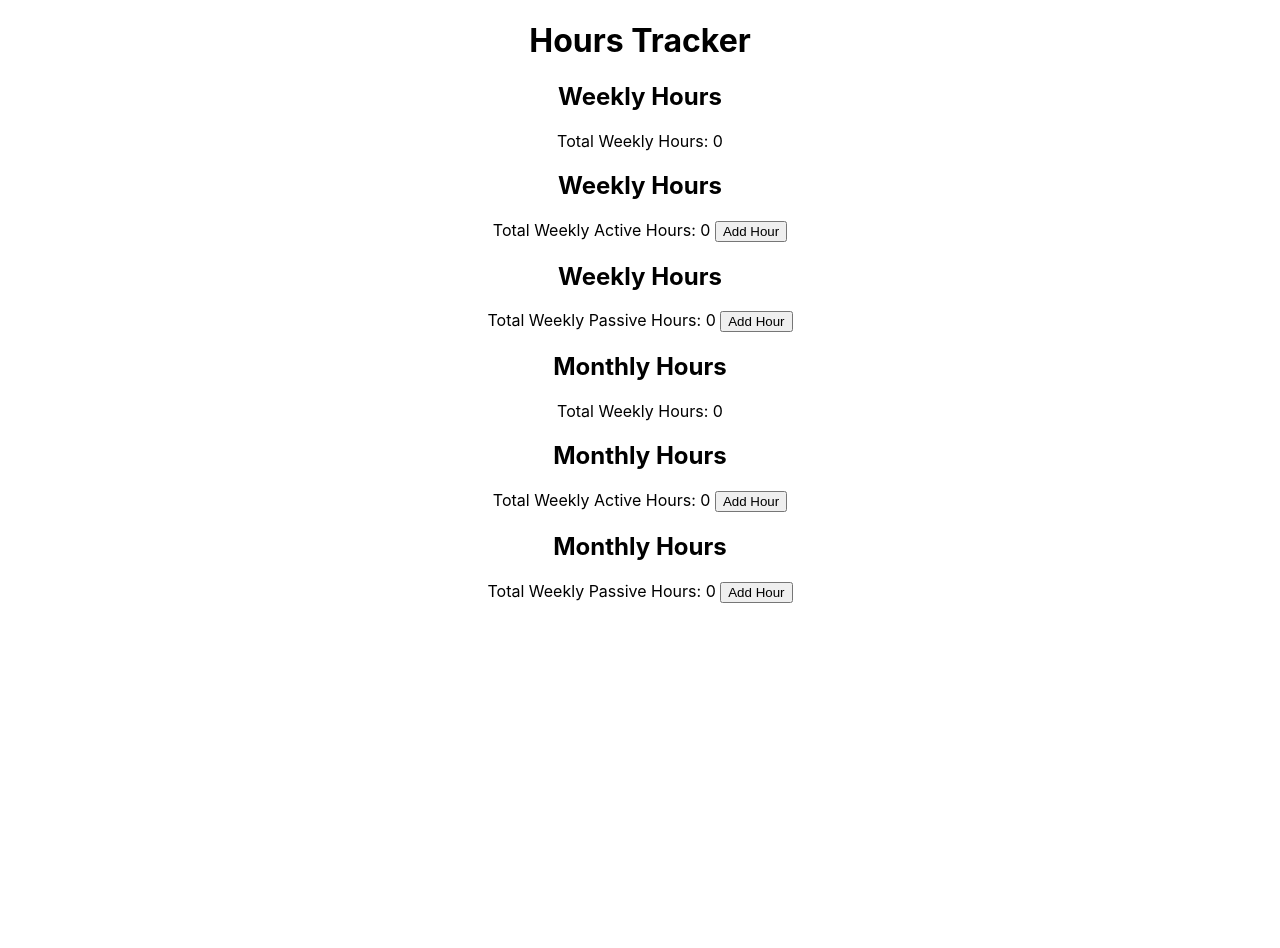
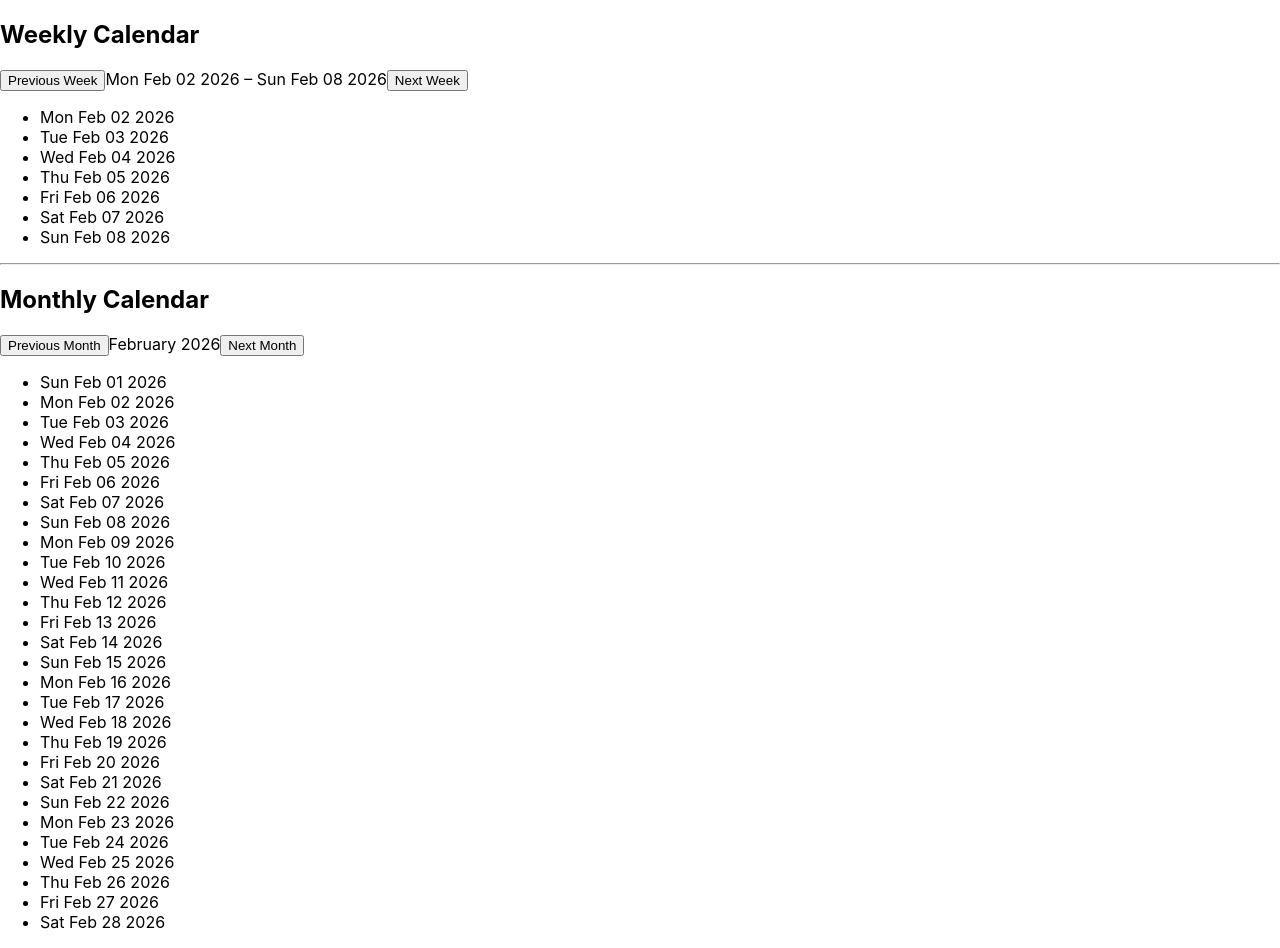
Before and after one commit to cstarr99/hours-tracker, a React (Create React App) app in the folder client/: page / in a window 1280 px wide. Before the commit the page ends 800 px from the top, so only its background shows below. Built offline with nearby package versions, Linux system fonts and the light colour scheme.

Commit message:
added monthly/weekly calenders

```diff
--- a/client/src/App.js
+++ b/client/src/App.js
@@ -2,62 +2,158 @@ import "./App.css";
 import React from "react";
 import { useState } from "react";
 
+/* ---------- Date helpers ---------- */
+
+// Monday start
+function startOfWeek(date) {
+  const d = new Date(date);
+  const day = d.getDay();
+  const diff = d.getDate() - day + (day === 0 ? -6 : 1);
+  d.setDate(diff);
+  d.setHours(0, 0, 0, 0);
+  return d;
+}
+
+function addDays(date, days) {
+  const d = new Date(date);
+  d.setDate(d.getDate() + days);
+  return d;
+}
+
+function startOfMonth(date) {
+  return new Date(date.getFullYear(), date.getMonth(), 1);
+}
+
+function addMonths(date, months) {
+  return new Date(date.getFullYear(), date.getMonth() + months, 1);
+}
+
+function daysInMonth(date) {
+  return new Date(date.getFullYear(), date.getMonth() + 1, 0).getDate();
+}
+
+/* ---------- APP ---------- */
 function App() {
+  /* Weekly state */
+  const [weekStart, setWeekStart] = useState(startOfWeek(new Date()));
+
+  const weekDays = [...Array(7)].map((_, i) => addDays(weekStart, i));
+
+  /* Monthly state */
+  const [monthStart, setMonthStart] = useState(startOfMonth(new Date()));
+
+  const monthDays = [...Array(daysInMonth(monthStart))].map(
+    (_, i) => new Date(monthStart.getFullYear(), monthStart.getMonth(), i + 1)
+  );
+
   return (
-    <div className="App">
-      <h1>Hours Tracker</h1>
-      <WeeklyHours />
-      <MonthlyHours />
+    <div>
+      {/* -------- Weekly Calendar -------- */}
+      <h2>Weekly Calendar</h2>
+
+      <button onClick={() => setWeekStart(addDays(weekStart, -7))}>
+        Previous Week
+      </button>
+
+      <span>
+        {weekStart.toDateString()} – {addDays(weekStart, 6).toDateString()}
+      </span>
+
+      <button onClick={() => setWeekStart(addDays(weekStart, 7))}>
+        Next Week
+      </button>
+
+      <ul>
+        {weekDays.map((day) => (
+          <li key={day.toISOString()}>{day.toDateString()}</li>
+        ))}
+      </ul>
+
+      <hr />
+
+      {/* -------- Monthly Calendar -------- */}
+      <h2>Monthly Calendar</h2>
+
+      <button onClick={() => setMonthStart(addMonths(monthStart, -1))}>
+        Previous Month
+      </button>
+
+      <span>
+        {monthStart.toLocaleString("default", {
+          month: "long",
+          year: "numeric",
+        })}
+      </span>
+
+      <button onClick={() => setMonthStart(addMonths(monthStart, 1))}>
+        Next Month
+      </button>
+
+      <ul>
+        {monthDays.map((day) => (
+          <li key={day.toISOString()}>{day.toDateString()}</li>
+        ))}
+      </ul>
     </div>
   );
 }
 
-function WeeklyHours() {
-  const [weeklyActHours, setWeeklyActHours] = useState(0);
-  const [weeklyPasHours, setWeeklyPasHours] = useState(0);
+// function App() {
+//   return (
+//     <div className="App">
+//       <h1>Hours Tracker</h1>
+//       <WeeklyHours />
+//       <MonthlyHours />
+//     </div>
+//   );
+// }
 
-  return (
-    <div>
-      <h2>Weekly Hours</h2>
-      <span>Total Weekly Hours: {weeklyActHours + weeklyPasHours} </span>
+// function WeeklyHours() {
+//   const [weeklyActHours, setWeeklyActHours] = useState(0);
+//   const [weeklyPasHours, setWeeklyPasHours] = useState(0);
 
-      <h2>Weekly Hours</h2>
-      <span>Total Weekly Active Hours: {weeklyActHours} </span>
-      <button onClick={() => setWeeklyActHours(weeklyActHours + 1)}>
-        Add Hour
-      </button>
+//   return (
+//     <div>
+//       <h2>Weekly Hours</h2>
+//       <span>Total Weekly Hours: {weeklyActHours + weeklyPasHours} </span>
 
-      <h2>Weekly Hours</h2>
-      <span>Total Weekly Passive Hours: {weeklyPasHours} </span>
-      <button onClick={() => setWeeklyPasHours(weeklyPasHours + 1)}>
-        Add Hour
-      </button>
-    </div>
-  );
-}
+//       <h2>Weekly Hours</h2>
+//       <span>Total Weekly Active Hours: {weeklyActHours} </span>
+//       <button onClick={() => setWeeklyActHours(weeklyActHours + 1)}>
+//         Add Hour
+//       </button>
 
-function MonthlyHours() {
-  const [monthlyActHours, setMonthlyActHours] = useState(0);
-  const [monthlyPasHours, setMonthlyPasHours] = useState(0);
+//       <h2>Weekly Hours</h2>
+//       <span>Total Weekly Passive Hours: {weeklyPasHours} </span>
+//       <button onClick={() => setWeeklyPasHours(weeklyPasHours + 1)}>
+//         Add Hour
+//       </button>
+//     </div>
+//   );
+// }
 
-  return (
-    <div>
-      <h2>Monthly Hours</h2>
-      <span>Total Weekly Hours: {monthlyActHours + monthlyPasHours} </span>
+// function MonthlyHours() {
+//   const [monthlyActHours, setMonthlyActHours] = useState(0);
+//   const [monthlyPasHours, setMonthlyPasHours] = useState(0);
 
-      <h2>Monthly Hours</h2>
-      <span>Total Weekly Active Hours: {monthlyActHours} </span>
-      <button onClick={() => setMonthlyActHours(monthlyActHours + 1)}>
-        Add Hour
-      </button>
+//   return (
+//     <div>
+//       <h2>Monthly Hours</h2>
+//       <span>Total Weekly Hours: {monthlyActHours + monthlyPasHours} </span>
 
-      <h2>Monthly Hours</h2>
-      <span>Total Weekly Passive Hours: {monthlyPasHours} </span>
-      <button onClick={() => setMonthlyPasHours(monthlyPasHours + 1)}>
-        Add Hour
-      </button>
-    </div>
-  );
-}
+//       <h2>Monthly Hours</h2>
+//       <span>Total Weekly Active Hours: {monthlyActHours} </span>
+//       <button onClick={() => setMonthlyActHours(monthlyActHours + 1)}>
+//         Add Hour
+//       </button>
+
+//       <h2>Monthly Hours</h2>
+//       <span>Total Weekly Passive Hours: {monthlyPasHours} </span>
+//       <button onClick={() => setMonthlyPasHours(monthlyPasHours + 1)}>
+//         Add Hour
+//       </button>
+//     </div>
+//   );
+// }
 
 export default App;
```
